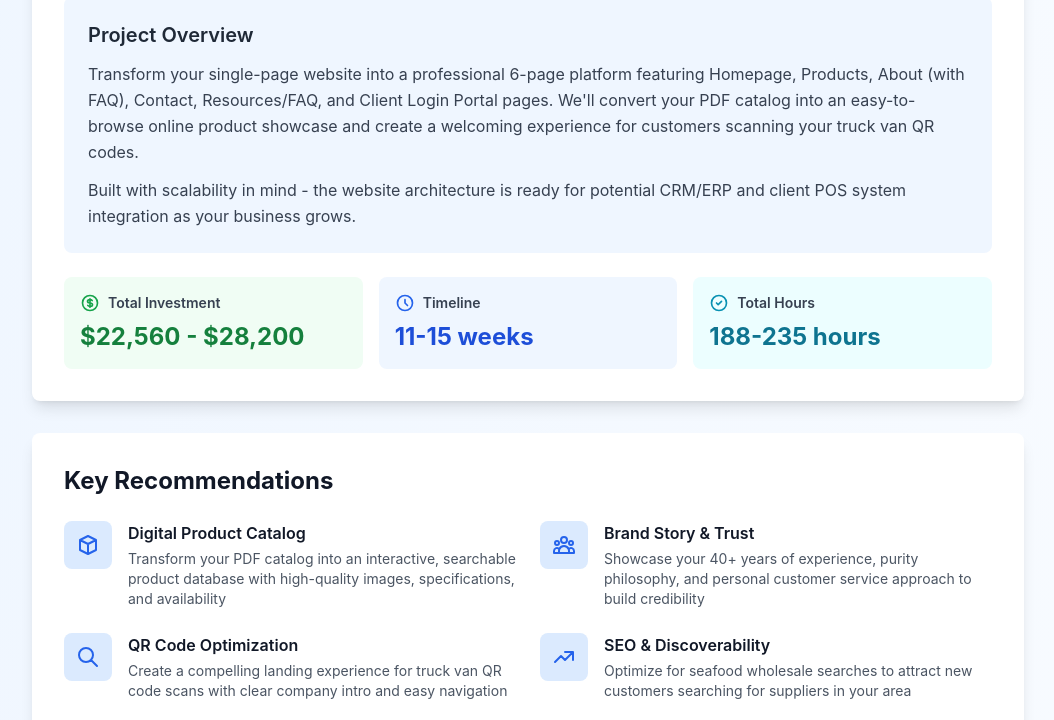
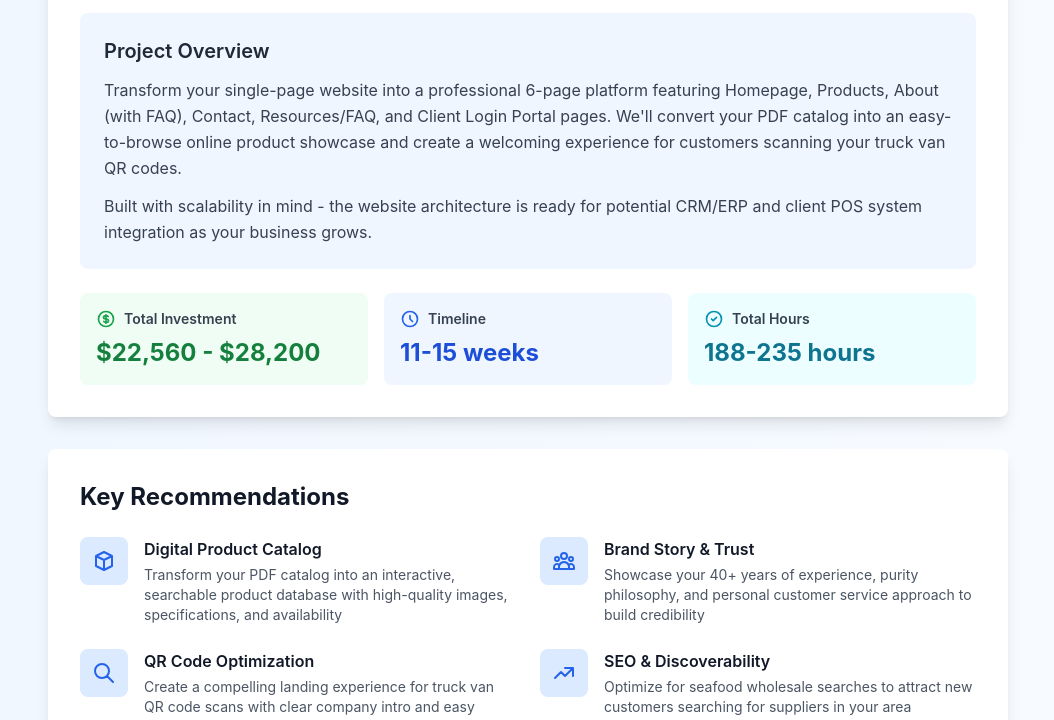
Before and after one commit to hjersy/hjersy.github.io, a plain HTML site: page Kiyoi-proposal.html in a window 1280 px wide. Shown: the part 147-867 px from the top of the page, without its empty margins (112-1166 px from the left). Drawn offline with nearby package versions, Linux system fonts and the light colour scheme.

Commit message:
Update Kiyoi-proposal.html

```diff
--- a/Kiyoi-proposal.html
+++ b/Kiyoi-proposal.html
@@ -15,7 +15,7 @@
 </head>
 
 <body class="bg-gradient-to-br from-blue-50 to-white">
-    <div class="max-w-5xl mx-auto p-4">
+    <div class="max-w-5xl mx-auto p-4 md:p-8">
         <!-- Header -->
         <div class="bg-white rounded-lg shadow-lg p-8 mb-8">
             <div class="flex items-center gap-4 mb-4">
```
